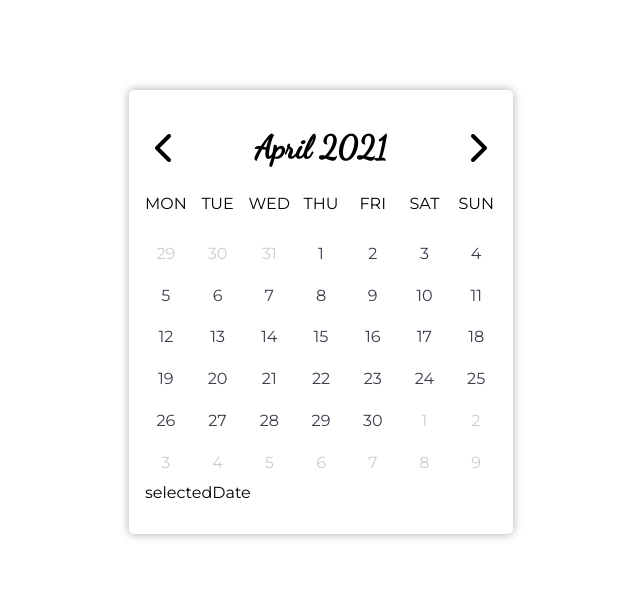
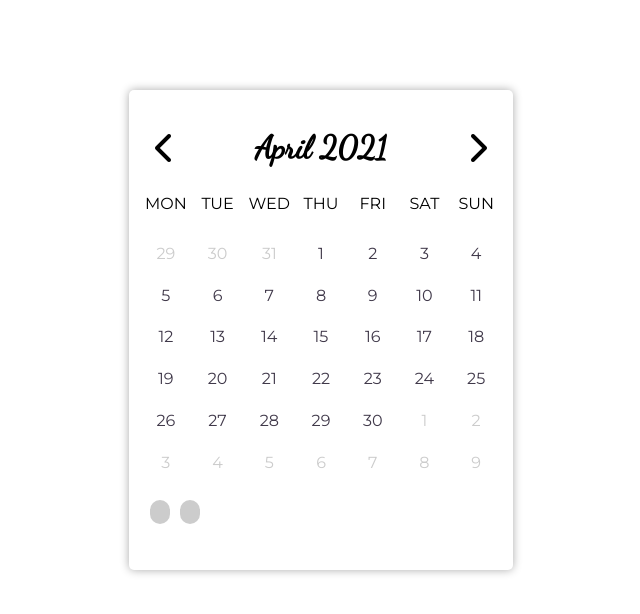
Before and after one commit to OnufreiArtem/custom-react-calendar, a React (Create React App) app: page / in a window 1280 px wide. Shown: the top 614 px of the page, without its empty margins (319-959 px from the left). Built offline with nearby package versions, Linux system fonts and the light colour scheme.

Commit message:
Single is over

```diff
--- a/src/components/App.js
+++ b/src/components/App.js
@@ -35,7 +35,7 @@ function App() {
 
   return (
     <AppContainer>
-      <Calendar id="calendar1" shown={true} date={new Date()}/>
+      <Calendar id="calendar1" shown={true} type="range" date={new Date()}/>
 
     </AppContainer>
   );
--- a/src/components/Calendar/Calendar.jsx
+++ b/src/components/Calendar/Calendar.jsx
@@ -1,17 +1,22 @@
 import React, { useState } from "react";
 
 import PropTypes from "prop-types";
-import styled from "styled-components";
+import styled, {keyframes} from "styled-components";
 
-import DayCell from "./DayCell";
+import {InCell, OutCell, SelectedInCell, SelectedOutCell, WeekDayCell} from "./StyledCells";
 
-function Calendar({ date }) {
+function Calendar({ date, type }) {
     const NUMBER_OF_ROWS = 6;
 
     const [current, setCurrent] = useState(new Date(date.getTime()));
     const [pointer, setPointer] = useState(new Date(date.getTime()));
 
     const [selectedDate, setSelectedDate] = useState(undefined);
+    const [selectedRangePair, setRangePair] = useState({
+        first: undefined,
+        last: undefined
+    })
+    const [selectedRange, setSelectedRanges] = useState([])
 
     const monthNames = [
         "January",
@@ -69,9 +74,19 @@ function Calendar({ date }) {
         text-align: center;
     `;
 
-    const WeekDayCell = styled.span`
-        margin-bottom: 20px;
-    `;
+    const Selection = styled.span`
+        margin: 5px;
+        border-radius: 999px;
+        background-color: #ccc;
+        font-size: 0.7rem;
+        padding: 5px 10px;
+    `
+
+    const Divider = styled.hr`
+        border: none;
+        height: 2px;
+        border-radius: 5px;
+    `
 
     const SelectionControl = styled.div``;
 
@@ -87,6 +102,16 @@ function Calendar({ date }) {
             return new Date(mDate.getTime());
         });
     };
+
+    const dateFormat = (date) => {
+        if(!date) return;
+        return `${date.getDate()}-${date.getMonth()}-${date.getFullYear()}`;
+    }
+
+    const dateRangeFormat = (pair) => {
+        if(!pair.first || !pair.second) return;
+        return `${pair.first.getDate()}-${pair.first.getMonth()}-${pair.first.getFullYear()} - ${pair.second.getDate()}-${pair.second.getMonth()}-${pair.second.getFullYear()}`;
+    }
 
     const ydmEquals = (date1, date2) => {
         return (
@@ -109,10 +134,18 @@ function Calendar({ date }) {
     };
 
     const onDayClick = (date) => {
-        console.log("Here")
-        setSelectedDate(date);
+        if(type === "single") {
+            setSelectedDate(date);
+
+        } else if (type === "range") {
+            let obj = Object.assign(selectedRangePair);
+            if(obj.first === undefined) obj.first = date;
+            else obj.last = date;
+            setRangePair(obj)
+            console.log(selectedRangePair)
+        }
+
     };
-
 
     return (
         <CalendarContainer>
@@ -133,21 +166,49 @@ function Calendar({ date }) {
                 ))}
 
                 {
-                    getAllDates(pointer).map((day, index) => (
-                        <DayCell
-                            key={`dayCell_${index}`}
-                            day={day}
-                            isIn={day.getMonth() === pointer.getMonth()}
-                            isSelected={ydmEquals(day, selectedDate)}
-                            onDayClick={(d) => onDayClick(d)}
-                        />
-                    ))
+                    getAllDates(pointer).map((day, index) => {
+
+                        if(type === "single") {
+                            if(day.getMonth() === pointer.getMonth()) {
+                                return ydmEquals(day, selectedDate) ? <SelectedInCell onClick={() => onDayClick(new Date(0))}>{day.getDate()}</SelectedInCell>
+                                    : <InCell onClick={() => onDayClick(day)}>{day.getDate()}</InCell>;
+                            }
+                            else {
+                                return ydmEquals(day, selectedDate) ? <SelectedOutCell>{day.getDate()}</SelectedOutCell>
+                                : <OutCell>{day.getDate()}</OutCell>
+                            }
+                        }
+
+                        if(type === "range") {
+                            if(day.getMonth() === pointer.getMonth()) {
+                                return ydmEquals(day, selectedDate) ? <SelectedInCell onClick={() => onDayClick(new Date(0))}>{day.getDate()}</SelectedInCell>
+                                    : <InCell onClick={() => onDayClick(day)}>{day.getDate()}</InCell>;
+                            }
+                            else {
+                                return ydmEquals(day, selectedDate) ? <SelectedOutCell>{day.getDate()}</SelectedOutCell>
+                                : <OutCell>{day.getDate()}</OutCell>
+                            }
+                        }
+
+                    })
+
                 }
 
             </DaysContainer>
 
-            <SelectionControl>{<span>selectedDate</span>}</SelectionControl>
+            <Divider />
+            <SelectionControl>
+                {
+                    <Selection>{dateFormat(selectedDate)}</Selection>
 
+                }
+
+                {
+                    <Selection>{dateRangeFormat(selectedRangePair)}</Selection>
+                }
+
+            </SelectionControl>
+            <Divider />
             <CalendarFooter></CalendarFooter>
         </CalendarContainer>
     );
--- a/src/components/Calendar/DayCell.jsx
+++ b/src/components/Calendar/DayCell.jsx
@@ -13,6 +13,7 @@ const BasicCell = styled.span`
     padding: 5px;
     font-size: 1rem;
     transition: 0.3s all;
+    border-radius: 999px;
     color: #40394a;
     background-color: transparent;
 `;
@@ -50,8 +51,8 @@ export default function DayCell({
 
     const getCell = (selected) => {
         let date = day.getDate();
-        if(isIn && selected) return <SelectedInCell onClick={() => onDayClicked(day)}>{date}</SelectedInCell>
-        else if(isIn && !selected) return <InCell onClick={() => onDayClicked(day)}>{date}</InCell>
+        if(isIn && selected) return <SelectedInCell>{date}</SelectedInCell>
+        else if(isIn && !selected) return <InCell>{date}</InCell>
         else if(!isIn && selected) return <SelectedOutCell>{date}</SelectedOutCell>
         if(!isIn && !selected) return <OutCell>{date}</OutCell>
     }
--- /dev/null
+++ b/src/components/Calendar/StyledCells.jsx
@@ -0,0 +1,51 @@
+import styled, {keyframes} from "styled-components";
+
+export const WeekDayCell = styled.span`
+    margin-bottom: 20px;
+`;
+
+export const BasicCell = styled.span`
+    display: flex;
+    justify-content: center;
+    align-items: center;
+    aspect-ratio: 1/1;
+    padding: 5px;
+    font-size: 1rem;
+    transition: 0.3s all;
+    border-radius: 999px;
+    color: #40394a;
+    background-color: transparent;
+`;
+
+export const InCell = styled(BasicCell)`
+    cursor: pointer;
+
+    &:hover {
+        background-color: #ccc;
+    }
+`;
+
+export const OutCell = styled(BasicCell)`
+    color: #ccc;
+`;
+
+export const popup = keyframes`
+  from {
+    transform: scale(0.8)
+  }
+
+  to {
+    transform: scale(1);
+  }
+`;
+
+
+export const SelectedInCell = styled(InCell)`
+    color: red;
+    box-shadow: 0 0 5px #0005;
+    animation: ${popup} .15s linear;
+`
+
+export const SelectedOutCell = styled(OutCell)`
+    background-color: #ccc3
+`
```
